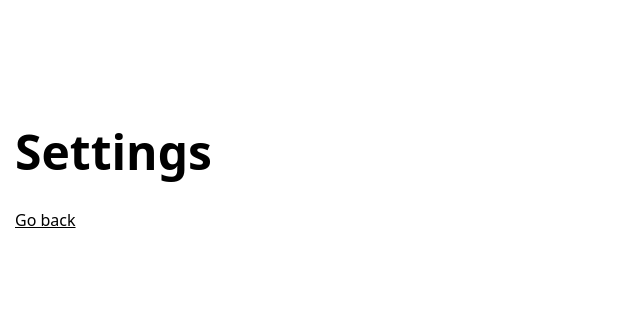
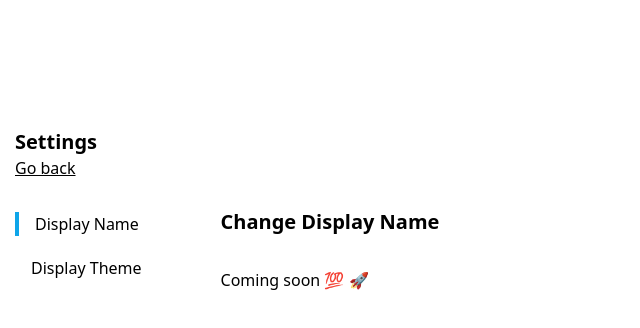
Before and after one commit to jordanopensource/start-web, a Next.js app: page /settings in a window 1280 px wide. Shown: the top 328 px of the page, without its empty margins (0-640 px from the left). Built offline with nearby package versions, Linux system fonts and the light colour scheme.

Commit message:
Updated settings page Added the settings components Added the navbar for settings

```diff
--- a/pages/settings.jsx
+++ b/pages/settings.jsx
@@ -1,15 +1,39 @@
-import React from 'react';
+import React, { useState } from 'react';
 import Link from 'next/link';
+import SettingsNav from '../components/Layout/SettingsNav';
+import DisplayName from '../components/AppConfig/DisplayName';
+import DisplayTheme from '../components/AppConfig/DisplayTheme';
 
 const Settings = () => {
+  const [active, setActive] = useState('display-name');
+
   return (
-    <div>
-      <h1 className="my-8">Settings</h1>
-      <Link href="/" passHref>
-        <p className="cursor-pointer underline">Go back</p>
-      </Link>
+    <div className="my-8 flex gap-x-16">
+      <div id="settings-nav">
+        <div className="mb-8">
+          <h2>Settings</h2>
+          <Link href="/" passHref>
+            <p className="cursor-pointer underline">Go back</p>
+          </Link>
+        </div>
+        <SettingsNav activeName={active} changeActive={setActive} />
+      </div>
+      <div id="display-config" className="mt-20">
+        {renderComponents(active)}
+      </div>
     </div>
   );
 };
 
 export default Settings;
+
+const renderComponents = (active) => {
+  switch (active) {
+    case 'display-name':
+      return <DisplayName />;
+    case 'display-theme':
+      return <DisplayTheme />;
+    default:
+      break;
+  }
+};
```
